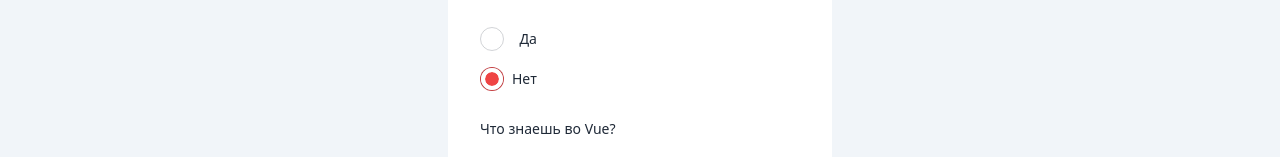
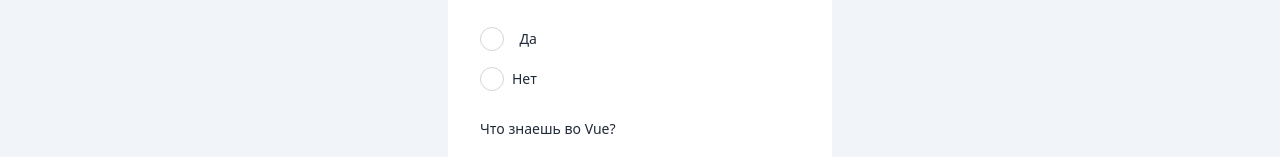
Before and after one commit to EvgenyChernov/vue-yt, a Vue app: page / in a window 1280 px wide. Shown: the part 345-502 px from the top of the page. Built offline with nearby package versions, Linux system fonts and the light colour scheme.

Commit message:
Работа с радио кнопкой установка дефолтного значения

```diff
--- a/src/App.vue
+++ b/src/App.vue
@@ -36,11 +36,11 @@
         </div>
         <div class="form-control w-max">
           <label class="label cursor-pointer space-x-2">
-            <input type="radio" name="radio-10" class="radio checked:bg-red-500" checked="checked"/>
+            <input v-model="relocate" value="yes" type="radio" name="trip" class="radio checked:bg-red-500"/>
             <span class="label-text">Да</span>
           </label>
           <label class="label cursor-pointer space-x-2">
-            <input type="radio" name="radio-10" class="radio checked:bg-red-500" checked="checked"/>
+            <input v-model="relocate" value="no" type="radio" name="trip" class="radio checked:bg-red-500"/>
             <span class="label-text">Нет</span>
           </label>
         </div>
@@ -74,7 +74,8 @@ export default {
     return {
       name: '',
       age: 23,
-      city: 'vrn'
+      city: 'vrn',
+      relocate: null
     }
   },
   methods: {
@@ -83,6 +84,7 @@ export default {
       console.log('Name:' + this.name)
       console.log('Age:' + this.age)
       console.log('City:' + this.city)
+      console.log('Relocate:' + this.relocate)
       console.groupEnd()
     }
   }
```
